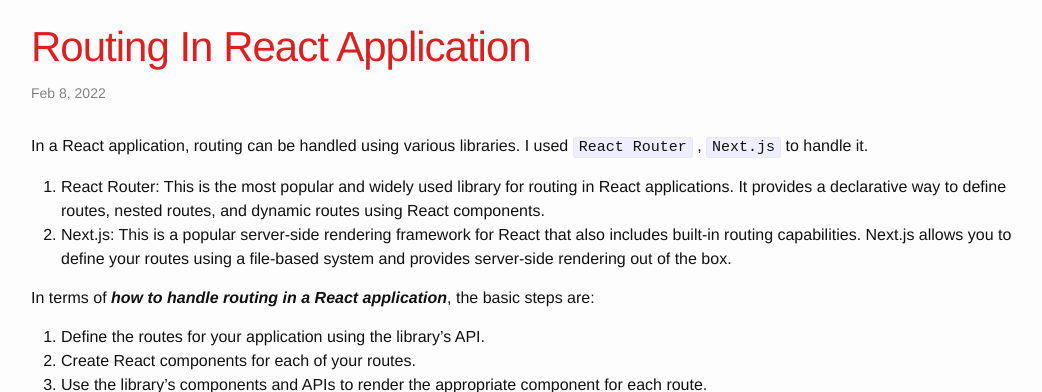
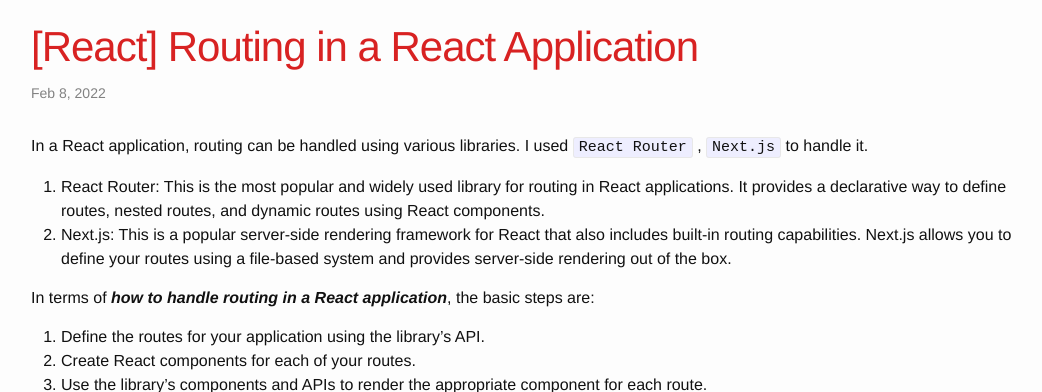
Before and after one commit to mymai91/mymai91.github.io, a Jekyll site: the page built from _posts/2022-02-08-routing-in-react-application.md, in a window 1280 px wide and 900 px high, cut to the strip 508-900 px from the top of the window. Shown: the whole strip, without its empty margins (114-1156 px from the left). Built offline with Jekyll 4.4.1, drawn with Linux system fonts in a browser that asks for light colours; nearby versions of some CDN libraries; our own code applies the rules of GitHub Pages for plain Markdown files; comment, search, counter and statistics services are not loaded; part of the change alters nothing that is shown.

Commit message:
Update 2022-02-08-routing-in-react-application.md

```diff
--- a/_posts/2022-02-08-routing-in-react-application.md
+++ b/_posts/2022-02-08-routing-in-react-application.md
@@ -1,3 +1,11 @@
+---
+layout: post
+title:  "[React] Routing in a React Application"
+comments: true
+date:   2022-02-08 15:07:33 +0700
+categories: React
+---
+
 In a React application, routing can be handled using various libraries. I used `React Router` , `Next.js` to handle it.
 
 1. React Router: This is the most popular and widely used library for routing in React applications. It provides a declarative way to define routes, nested routes, and dynamic routes using React components.
```
